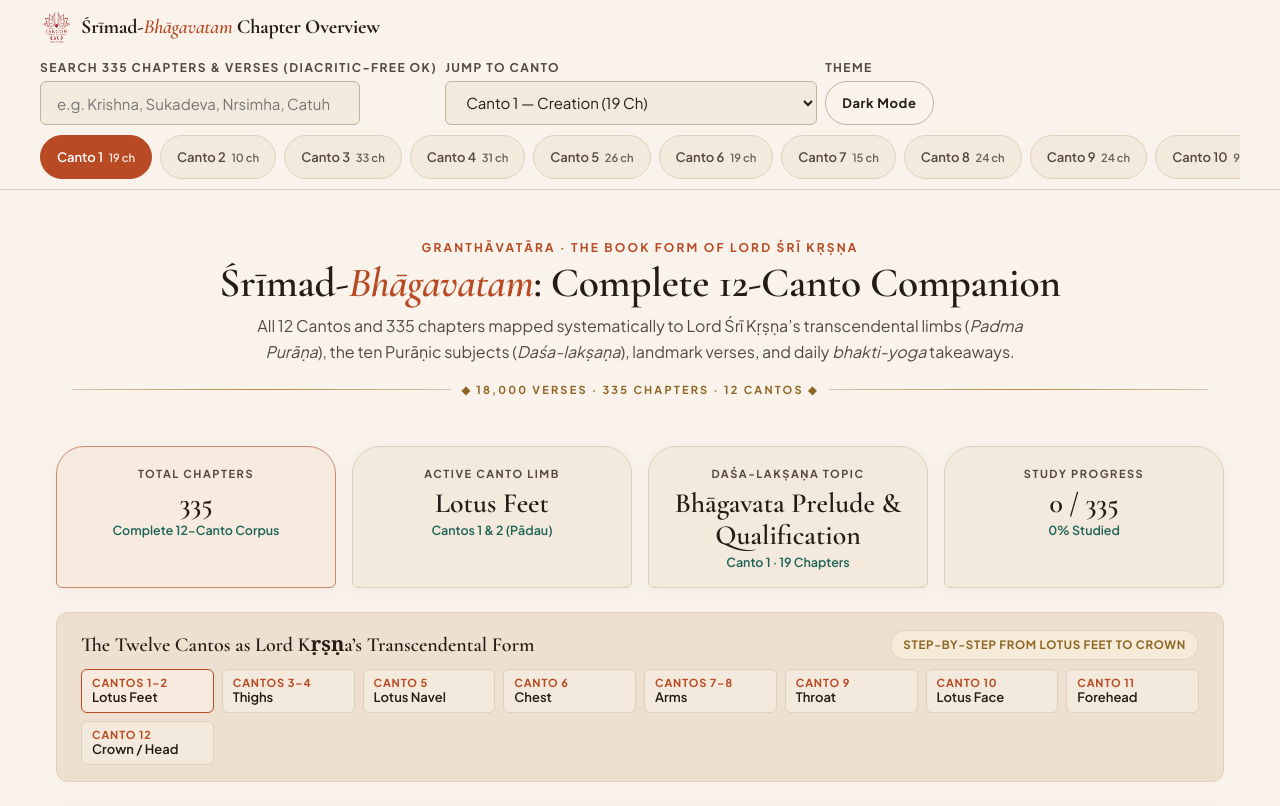
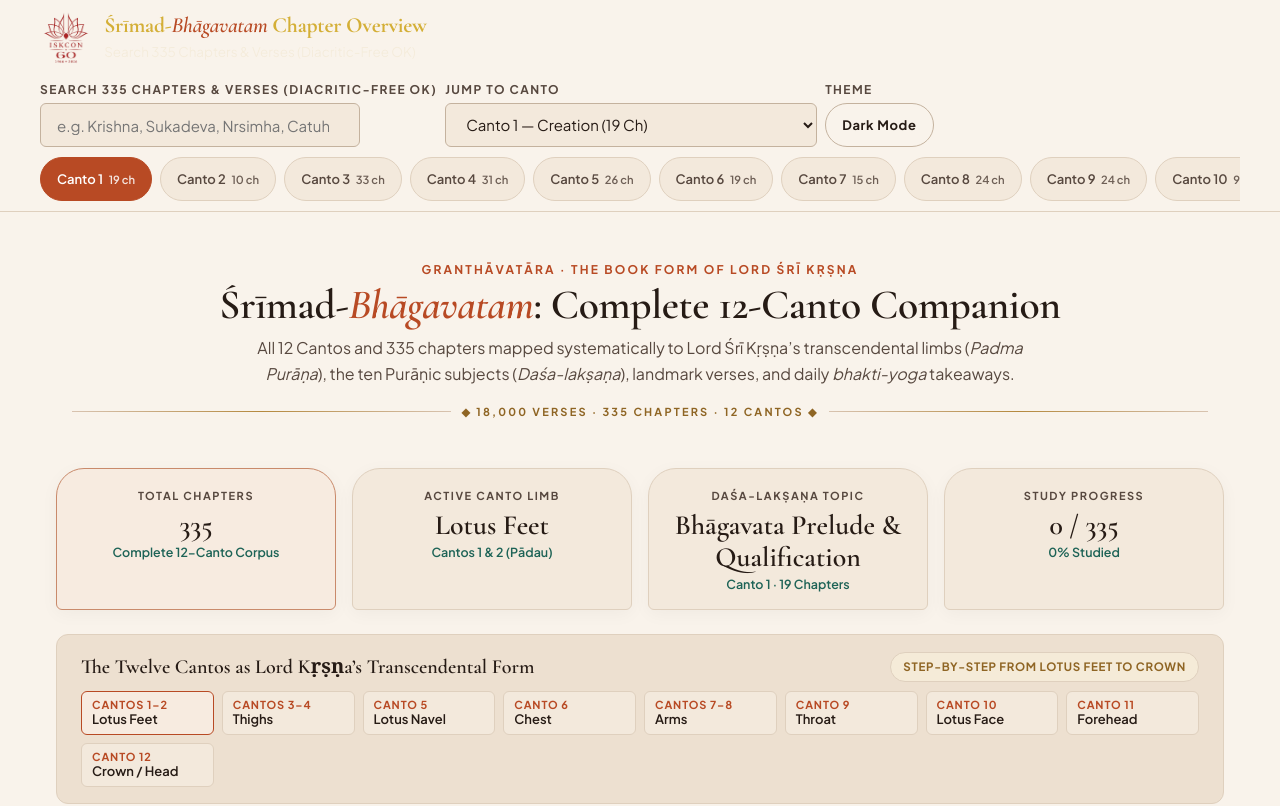
Before and after one commit to skarthitw/SB-Chap-Overview, a plain HTML site: page index.html in a window 1280 px wide. Shown: the top 806 px of the page. Drawn offline with nearby package versions, Linux system fonts and the light colour scheme.

Commit message:
Enhance navigation brand with updated logo and text
Updated the navigation brand section with a larger logo and improved text layout.

```diff
--- a/index.html
+++ b/index.html
@@ -878,13 +878,21 @@
   <nav class="canto-nav" aria-label="Canto navigation and Sanskrit search">
     <div class="canto-nav-inner">
       <div class="nav-top-row">
-        <div class="nav-brand" style="display: flex; align-items: center; gap: 8px;">
-            <!-- ISKCON 60 Logo -->
+        <div class="nav-brand" style="display: flex; align-items: center; gap: 12px;">
+            <!-- ISKCON 60 Logo (Bigger & Clearer) -->
             <img src="ISKCON_60_Maroon_wo_bg-removebg-preview.png"
                  alt="ISKCON 60"
-                 style="height: clamp(28px, 5vw, 38px); width: auto; object-fit: contain; flex-shrink: 0;" />
-
-            <span class="nav-brand-title">Śrīmad-<em>Bhāgavatam</em> Chapter Overview</span>
+                 style="height: clamp(46px, 10vw, 60px); width: auto; object-fit: contain; flex-shrink: 0;" />
+
+            <!-- 2-Line Text Block -->
+            <div style="display: flex; flex-direction: column; justify-content: center; text-align: left;">
+              <span class="nav-brand-title" style="font-size: clamp(0.95rem, 3.2vw, 1.35rem); font-weight: bold; line-height: 1.2; color: #d4af37;">
+                Śrīmad-<em>Bhāgavatam</em> Chapter Overview
+              </span>
+              <span style="font-size: clamp(0.72rem, 2.2vw, 0.84rem); color: #f4ebd9; opacity: 0.85; margin-top: 2px;">
+                Search 335 Chapters &amp; Verses (Diacritic-Free OK)
+              </span>
+            </div>
         </div>
 
         <div class="nav-controls-row">
```
